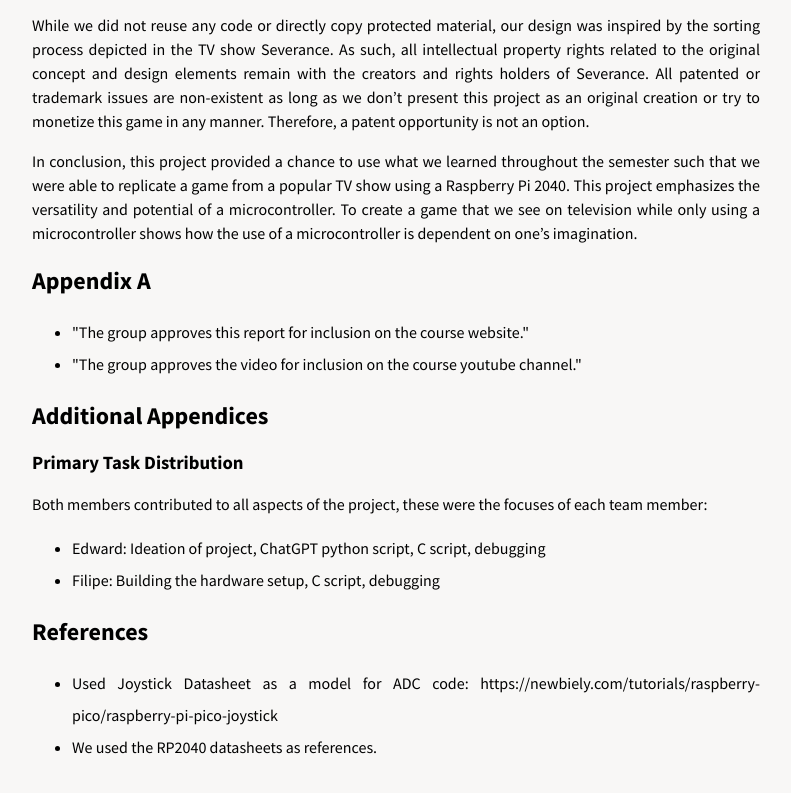
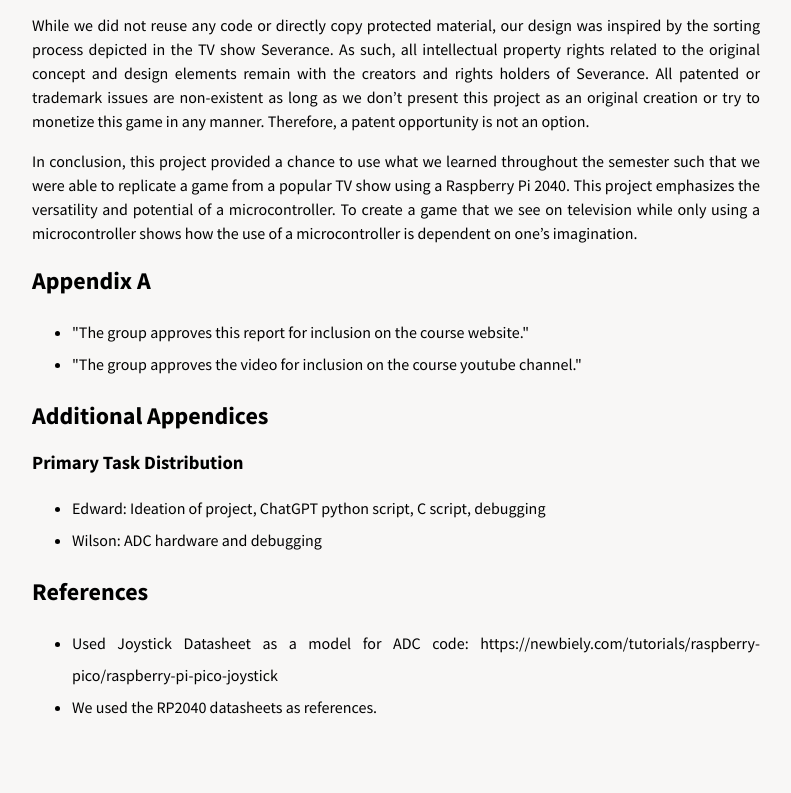
Before and after one commit to akinfelami/4760_final_wesbite, a plain HTML site: page final_report.html in a window 1280 px wide. Shown: the part 6348-7141 px from the top of the page, without its empty margins (244-1035 px from the left). Drawn offline with Linux system fonts and the light colour scheme; a web font is replaced by a local one.

Commit message:
added task updates

```diff
--- a/final_report.html
+++ b/final_report.html
@@ -418,12 +418,10 @@
     </ul>
     <h2>Additional Appendices</h2>
     <h3>Primary Task Distribution</h3>
-    <p>Both members contributed to all aspects of the project, these were the focuses
-        of each team member:</p>
     <ul>
         <li>Edward: Ideation of project, ChatGPT python script, C script,
             debugging</li>
-        <li>Filipe: Building the hardware setup, C script, debugging</li>
+        <li>Wilson: ADC hardware and debugging</li>
         </li>
     </ul>
     <h2>References</h2>
```
